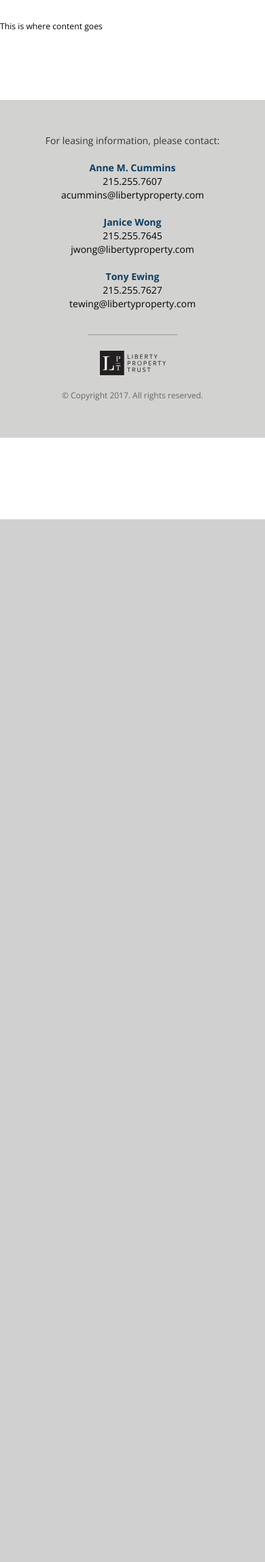
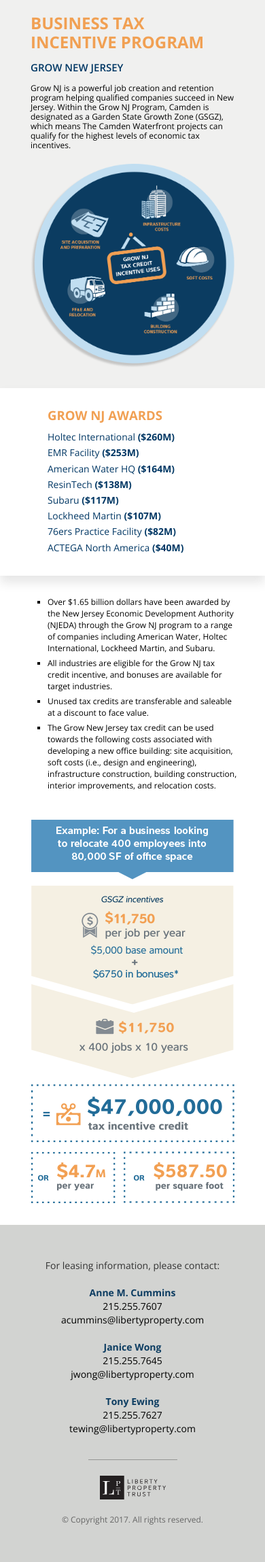
Before and after one commit to aaronfrey-freelance/PepperLillie-Camden-Waterfront, a PHP site: a page that uses tax-incentives.php in a window 390 px wide. Shown: the part 80-2378 px from the top of the page at 68% size. Before the commit the page ends 844 px from the top, so only its background shows below. Run offline with PHP 8.4, Linux system fonts and the light colour scheme; some libraries are stand-ins or nearby versions.

Commit message:
style tax incentives for mobile

```diff
--- a/css/main.css
+++ b/css/main.css
@@ -424,6 +424,62 @@ p {
   margin: 0 -15px;
 }
 
+/* Tax Incentives */
+#tax-incentives .content {
+  padding: 0;
+}
+#tax-incentives .content h1 {
+  margin-bottom: 0;
+  line-height: 28px;
+}
+#tax-incentives .content h2 {
+  margin-top: 15px;
+}
+#tax-incentives .content p {
+  font-size: 12px;
+  line-height: 14px;
+}
+#tax-incentives .content .grey-bg {
+  background-color: #f0f0ef;
+  padding: 0 30px;
+}
+#tax-incentives .content .grey-bg img {
+  padding-bottom: 30px;
+}
+#tax-incentives .content .call-out {
+  padding: 20px 25px 30px 70px;
+  margin: 0 -15px 25px;
+  -webkit-box-shadow: 0px 10px 15px 0px rgba(0,0,0,0.1);
+  -moz-box-shadow: 0px 10px 15px 0px rgba(0,0,0,0.1);
+  box-shadow: 0px 10px 15px 0px rgba(0,0,0,0.1);
+}
+#tax-incentives .content .call-out h1 {
+  font-size: 18.57px;
+  line-height: 16.25px;
+  margin: 12px 0;
+}
+#tax-incentives .content .call-out p {
+  margin: 0;
+  font-size: 13.93px;
+  line-height: 23.21px;
+  color: #003764;
+}
+#tax-incentives .content .call-out p span {
+  font-weight: 700;
+}
+#tax-incentives .content ul {
+  padding: 0 25px 0 55px;
+  list-style: square;
+}
+#tax-incentives .content ul li {
+  font-size: 12px;
+  line-height: 17px;
+}
+#tax-incentives .infographic {
+  margin: 0 auto;
+  padding: 32px 23px;
+}
+
 @media (min-width: 768px) {
   h1 {
     font-size: 32px;
--- /dev/null
+++ b/partials/incentives-callout.php
@@ -0,0 +1,11 @@
+<div class="call-out">
+  <h1>Grow NJ Awards</h1>
+  <p>Holtec International <span>($260M)</span></p>
+  <p>EMR Facility <span>($253M)</span></p>
+  <p>American Water HQ <span>($164M)</span></p>
+  <p>ResinTech <span>($138M)</span></p>
+  <p>Subaru <span>($117M)</span></p>
+  <p>Lockheed Martin <span>($107M)</span></p>
+  <p>76ers Practice Facility <span>($82M)</span></p>
+  <p>ACTEGA North America <span>($40M)</span></p>
+</div>
--- a/tax-incentives.php
+++ b/tax-incentives.php
@@ -11,12 +11,72 @@
 
     <?php include 'partials/header.php'; ?>
 
-    <div class="container content">
+    <div class="container">
+
+      <div class="content">
+
+        <div class="row grey-bg">
+          <div class="col-md-12">
+            <h1>Business Tax Incentive Program</h1>
+          </div>
+        </div><!-- .row -->
+
+        <div class="row grey-bg">
+
+          <div class="col-md-4">
+            <h2>Grow New Jersey</h2>
+            <p>Grow NJ is a powerful job creation and retention program helping qualified companies succeed in New Jersey.  Within the Grow NJ Program, Camden is designated as a Garden State Growth Zone (GSGZ), which means The Camden Waterfront projects can qualify for the highest levels of economic tax incentives.</p>
+
+            <div class="hidden-xs">
+              <?php include 'partials/incentives-callout.php'; ?>
+            </div>
+
+          </div>
+
+          <div class="col-md-8">
+            <img src="img/incentives/circle-chart.png" class="img-responsive">
+          </div>
+
+        </div><!-- .row -->
+
+        <div class="visible-xs">
+          <?php include 'partials/incentives-callout.php'; ?>
+        </div>
+
+        <div class="row">
+          <div class="col-md-12">
+            <ul>
+              <li>Over $1.65 billion dollars have been awarded by the New Jersey Economic Development Authority (NJEDA) through the Grow NJ program to a range of companies including American Water, Holtec International, Lockheed Martin, and Subaru.</li>
+              <li>All industries are eligible for the Grow NJ tax credit incentive, and bonuses are available for target industries.</li>
+              <li>Unused tax credits are transferable and saleable at a discount to face value.</li>
+              <li>The Grow New Jersey tax credit can be used towards the following costs associated with developing a new office building: site acquisition, soft costs (i.e., design and engineering), infrastructure construction, building construction, interior improvements, and relocation costs.</li>
+            </ul>
+          </div>
+        </div>
+
+      </div><!-- .content -->
+
+    </div><!-- .container -->
+
+    <div class="container">
+
       <div class="row">
+
         <div class="col-md-12">
-          This is where content goes
+
+          <img src="img/incentives/infographic-mobile.png" class="infographic visible-xs img-responsive">
+          <img src="img/incentives/infographic.png" class="infographic hidden-xs img-responsive">
+
+          <p class="text-center hidden-xs">
+            For more information on the NJ Grow Program in Camden, please visit the New Jersey Economic<br>
+            Development Authority (NJEDA) website: <a href="http://www.njeda.com/pdfs/GSGZ_Camden.aspx" target="_blank">http://www.njeda.com/pdfs/GSGZ_Camden.aspx</a><br>
+            <span>*Businesses should consult with the NJEDA to determine their maximum tax credit eligibility.</span>
+          </p>
+
         </div>
+
       </div>
+
     </div>
 
     <?php include 'partials/footer.php'; ?>
```
Also changed, not shown: img/incentives/Infographic.png (added), img/incentives/circle-chart.png (added), img/incentives/infographic-mobile.png (added).
